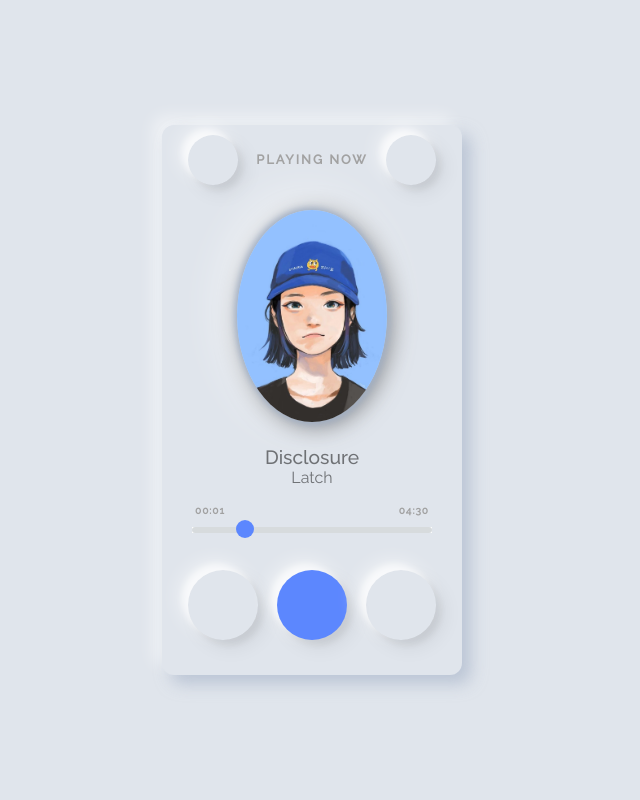
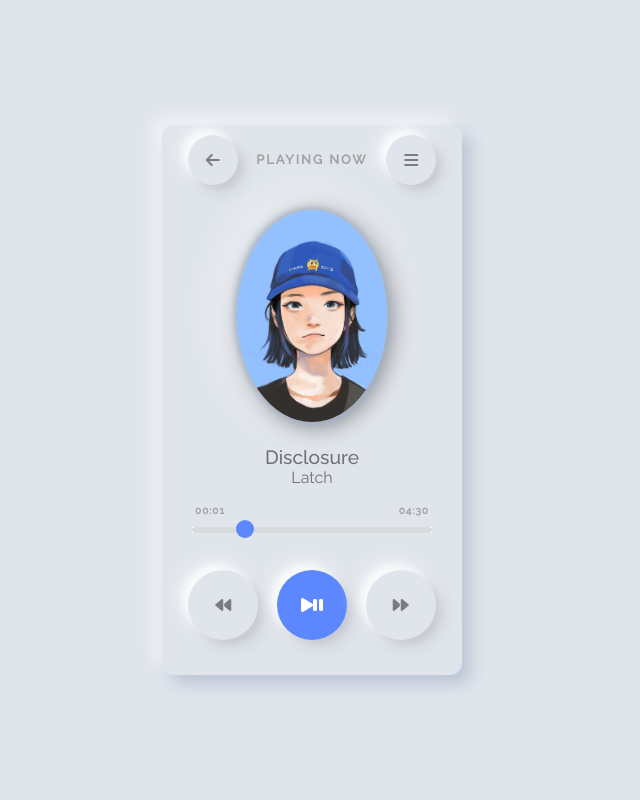
Before and after one commit to Maria-Elizabeth/proyecto-git, a PHP site: page / in a window 1280 px wide. Shown: the whole page, without its empty margins (328-968 px from the left). Run offline with PHP 8.4, Linux system fonts and the light colour scheme; some libraries are stand-ins or nearby versions.

Commit message:
make it better44

```diff
--- a/index.html
+++ b/index.html
@@ -5,13 +5,14 @@
     <meta http-equiv="X-UA-Compatible" content="IE=edge" />
     <meta name="viewport" content="width=device-width, initial-scale=1.0" />
     <title>Reproductor</title>
-    <link rel="stylesheet" href="font-awesome/css/">
+
     <link rel="stylesheet" href="style.css"/>
   </head>
   <body>
 
     <div class="container">
         <div class="player">
+
           <div class="player__controls">
             <div class="player__btn player__btn--small" id="previous">
               <i class="fas fa-arrow-left"></i>
@@ -21,6 +22,7 @@
               <i class="fas fa-bars"></i>
             </div>
           </div>
+
           <div class="player__album">
             <img src="assets/images/cover.jpg" alt="Album Cover" class="player__img" loading="lazy" />
           </div>
@@ -29,6 +31,7 @@
           <h3 class="player__song">Latch</h3>
 
           <input type="range" value="20" min="0" class="player__level" id="range" />
+
           <div class="audio-duration">
             <div class="start">00:01</div>
             <div class="end">04:30</div>
@@ -51,10 +54,12 @@
             <div class="player__btn player__btn--medium" id="forward">
               <i class="fas fa-forward"></i>
             </div>
+
           </div>
         </div>
       </div>
 
+    <script src="https://kit.fontawesome.com/5a2533cd41.js" crossorigin="anonymous"></script>
     <script src="script.js"></script>
   </body>
 </html>
--- a/style.css
+++ b/style.css
@@ -151,6 +151,7 @@ img {
 .player__btn--medium {
   min-height: 70px;
   min-width: 70px;
+  ;
 }
 
 .blue {
@@ -158,6 +159,6 @@ img {
   color: #fff;
 }
 
-.hide {
+.hidden {
   display: none;
 }
```
